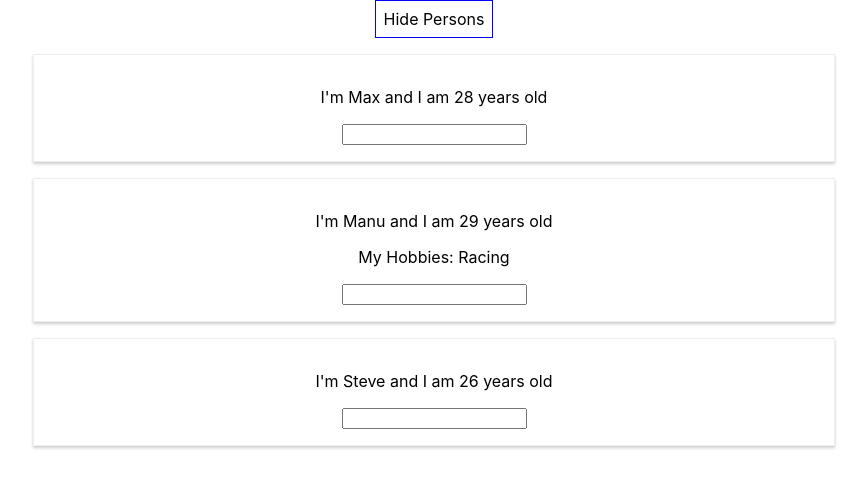
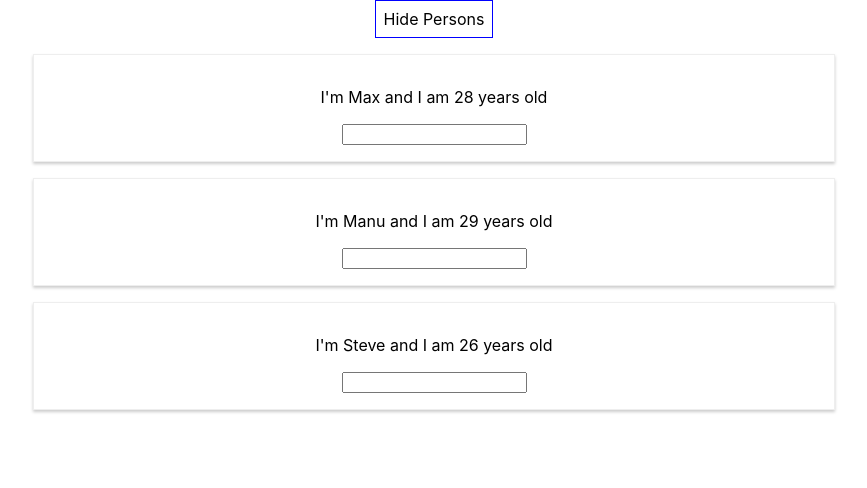
Before and after one commit to kamalyadav11/React-concepts, a React (Create React App) app: page / in a window 1280 px wide. Both pictures are taken after a click on the button "Show Persons". Shown: the top 488 px of the page, without its empty margins (206-1073 px from the left). Built offline with nearby package versions, Linux system fonts and the light colour scheme.

Commit message:
mapping Persons dynamically

```diff
--- a/src/ConditionalsLists/index.js
+++ b/src/ConditionalsLists/index.js
@@ -50,7 +50,7 @@
     if (this.state.showPersons) {
       persons = (
         <div>
-          <Person
+          {/* <Person
             name={this.state.persons[0].name}
             age={this.state.persons[0].age}
           />
@@ -65,7 +65,10 @@
           <Person
             name={this.state.persons[2].name}
             age={this.state.persons[2].age}
-          />
+          /> */}
+          {this.state.persons.map(person => (
+            <Person key={person.name} name={person.name} age={person.age} />
+          ))}
         </div>
       );
     }
```
